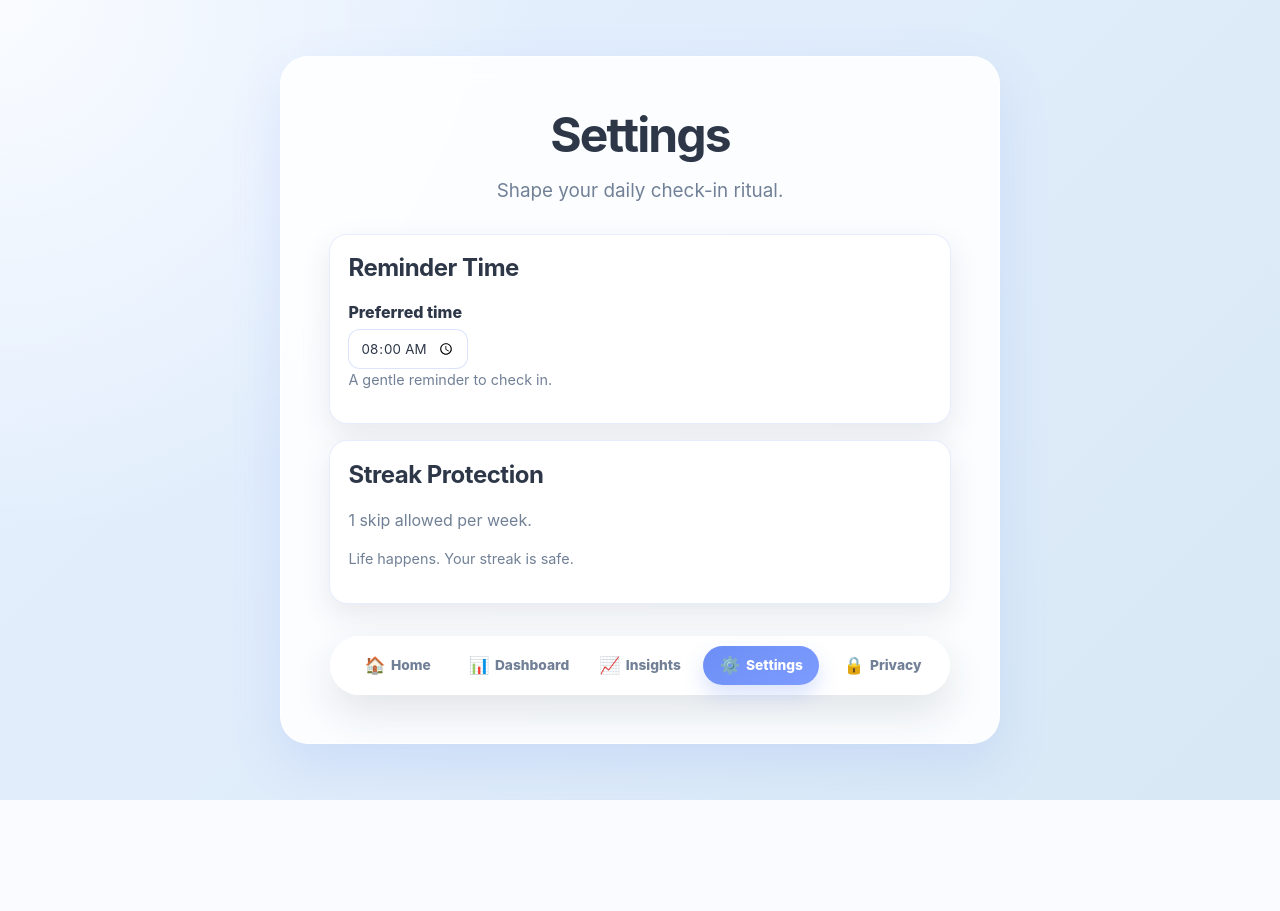
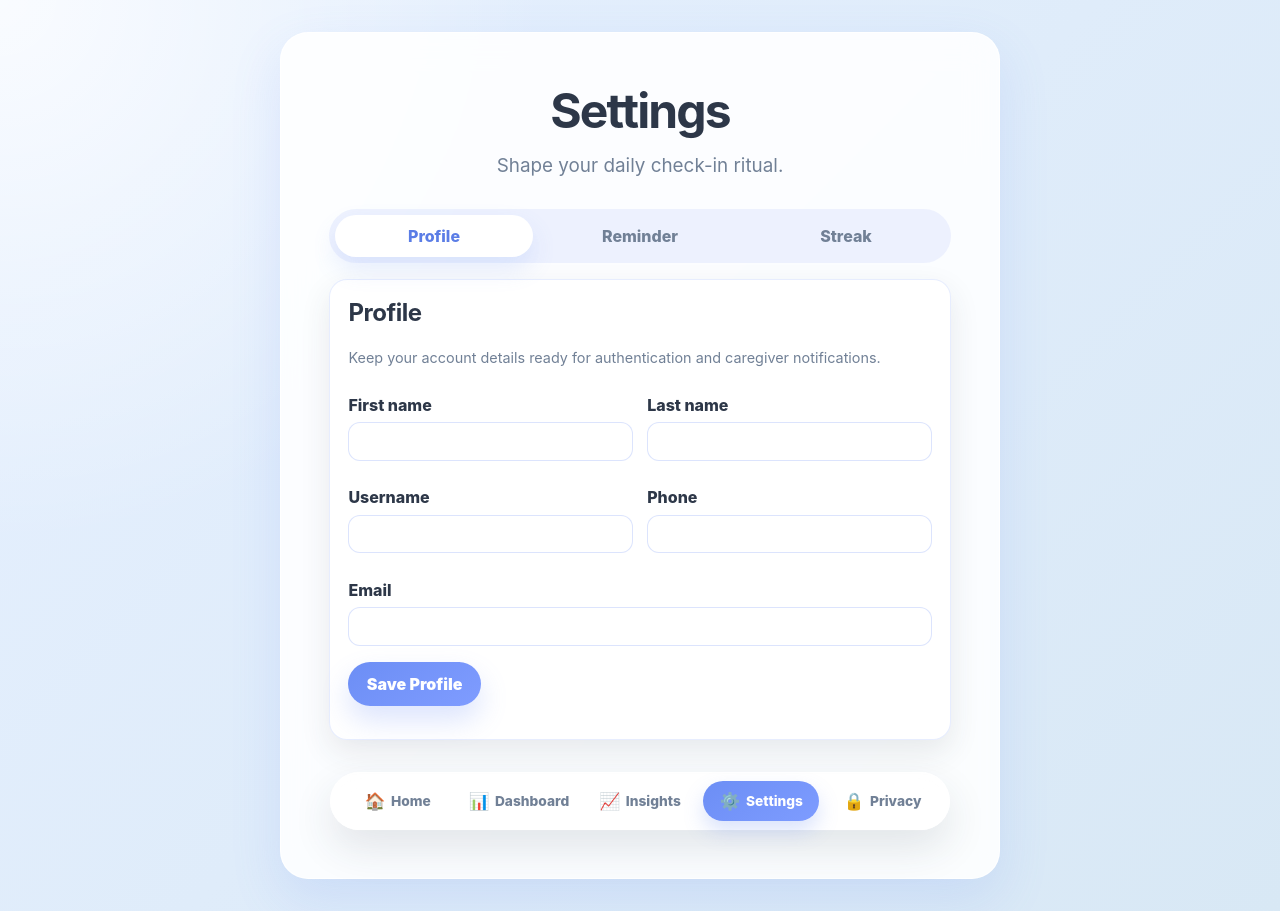
Before and after one commit to SovanMazumdar/are-you-alive, a Flask app: page /settings in a window 1280 px wide. Before the commit the page ends 800 px from the top, so only its background shows below. Run offline with Flask 3, Linux system fonts and the light colour scheme.

Commit message:
Implement launch, profile, and reminder features (#13)
Added an Android launch scaffold with a 5-second SplashActivity, branded splash layout, launcher manifest wiring, theme/color/string/vector resources, and Google Sign-In/Firebase dependencies.

Implemented Android Google Sign-In flow with Firebase Auth and WebView loading after sign-in.

Updated the home check-in markup and CSS to render a concentric circle button with black outer ring, color-matched gap, and inner button.

Added backend FCM midnight reminder support with APScheduler configuration, FCM push sending, daily missed-check-in detection, and scheduler startup toggle.

Added the Settings Profile/Reminder/Streak tab UI, editable profile fields, profile-loading/saving JavaScript, and /api/profile GET/PATCH persistence.

Added FCM scheduler environment examples and ignored local profile.json persistence.

Testing

✅ python3 -m py_compile app.py

✅ ENABLE_MIDNIGHT_SCHEDULER=false python3 - <<'PY' ... PY profile helper smoke test with local dependency stubs

✅ git diff --check

⚠️ python3 -m pip install -r requirements.txt — environment limitation: /usr/bin/python3 has no pip module installed.

⚠️ uv run --python 3.12 --with-requirements requirements.txt python - <<'PY' ... PY — environment limitation: package install could not reach PyPI due tunnel/connect failures.

Committed changes with commit ffadc86 and created the pull request metadata.

```diff
--- /dev/null
+++ b/android/app/src/main/res/values/colors.xml
@@ -0,0 +1,4 @@
+<?xml version="1.0" encoding="utf-8"?>
+<resources>
+    <color name="splash_dark">#0F172A</color>
+</resources>
--- /dev/null
+++ b/android/app/src/main/res/values/strings.xml
@@ -0,0 +1,5 @@
+<?xml version="1.0" encoding="utf-8"?>
+<resources>
+    <string name="app_name">Are You Alright!</string>
+    <string name="default_web_client_id">YOUR_WEB_CLIENT_ID.apps.googleusercontent.com</string>
+</resources>
--- a/app.py
+++ b/app.py
@@ -1,4 +1,4 @@
-from flask import Flask, render_template, jsonify
+from flask import Flask, render_template, jsonify, request
 import json
 import os
 from datetime import datetime, timedelta
@@ -8,6 +8,7 @@ import schedule
 import time
 import threading
 from dotenv import load_dotenv
+from apscheduler.schedulers.background import BackgroundScheduler
 
 load_dotenv()
 
@@ -23,10 +24,16 @@ logger = logging.getLogger(__name__)
 
 CONFIG = {
     "alert_time": os.environ.get("ALERT_TIME", "10:00"),
+    "midnight_reminder_timezone": os.environ.get("MIDNIGHT_REMINDER_TIMEZONE", "Asia/Kolkata"),
+    "midnight_reminder_hour": int(os.environ.get("MIDNIGHT_REMINDER_HOUR", "23")),
+    "midnight_reminder_minute": int(os.environ.get("MIDNIGHT_REMINDER_MINUTE", "0")),
 }
 
 CHECKINS_FILE = "checkins.json"
+PROFILE_FILE = "profile.json"
 DASHBOARD_WINDOW_DAYS = 30
+PROFILE_FIELDS = ("firstName", "lastName", "username", "email", "phone")
+_scheduler = None
 
 
 # ---------------------------------------------------
@@ -44,6 +51,31 @@ def load_checkins():
 def save_checkins(checkins):
     with open(CHECKINS_FILE, "w", encoding="utf-8") as f:
         json.dump(checkins, f)
+
+
+def get_default_profile():
+    return {field: "" for field in PROFILE_FIELDS}
+
+
+def load_profile():
+    if not os.path.exists(PROFILE_FILE):
+        return get_default_profile()
+
+    with open(PROFILE_FILE, "r", encoding="utf-8") as f:
+        saved_profile = json.load(f)
+
+    profile = get_default_profile()
+    if isinstance(saved_profile, dict):
+        for field in PROFILE_FIELDS:
+            value = saved_profile.get(field, "")
+            profile[field] = "" if value is None else str(value)
+
+    return profile
+
+
+def save_profile(profile):
+    with open(PROFILE_FILE, "w", encoding="utf-8") as f:
+        json.dump(profile, f, indent=2)
 
 
 def _parse_checkin_date(date_str):
@@ -218,6 +250,85 @@ def api_error_response(route_name):
 
 
 # ---------------------------------------------------
+# Push Notifications
+# ---------------------------------------------------
+
+def send_fcm_push(token, title, body):
+    """Send a push notification via FCM's legacy endpoint when configured."""
+    if not token:
+        logger.info("Skipping FCM push: FCM_DEVICE_TOKEN is not configured")
+        return False
+
+    server_key = os.environ.get("FCM_SERVER_KEY")
+    if not server_key:
+        logger.info("Skipping FCM push: FCM_SERVER_KEY is not configured")
+        return False
+
+    import requests
+
+    auth_value = server_key if server_key.startswith(("Bearer ", "key=")) else f"Bearer {server_key}"
+    headers = {
+        "Authorization": auth_value,
+        "Content-Type": "application/json",
+    }
+    payload = {"to": token, "notification": {"title": title, "body": body}}
+
+    response = requests.post(
+        "https://fcm.googleapis.com/fcm/send",
+        json=payload,
+        headers=headers,
+        timeout=10,
+    )
+    response.raise_for_status()
+    logger.info("Sent midnight FCM reminder")
+    return True
+
+
+def send_midnight_reminder():
+    """Fires at 23:00 daily — warns users who haven't checked in."""
+    checkins = normalize_checkins(load_checkins())
+    today = datetime.now().date().isoformat()
+
+    if today in {c["date"] for c in checkins}:
+        logger.info("Skipping midnight reminder: today's check-in already exists")
+        return False
+
+    return send_fcm_push(
+        token=os.environ.get("FCM_DEVICE_TOKEN"),
+        title="Are You Alright!",
+        body="Don't forget to check in before midnight! 🌙",
+    )
+
+
+def start_midnight_scheduler():
+    global _scheduler
+
+    if _scheduler and _scheduler.running:
+        return _scheduler
+
+    _scheduler = BackgroundScheduler(timezone=CONFIG["midnight_reminder_timezone"])
+    _scheduler.add_job(
+        send_midnight_reminder,
+        "cron",
+        hour=CONFIG["midnight_reminder_hour"],
+        minute=CONFIG["midnight_reminder_minute"],
+        id="midnight-fcm-reminder",
+        replace_existing=True,
+    )
+    _scheduler.start()
+    logger.info(
+        "Started midnight reminder scheduler for %02d:%02d %s",
+        CONFIG["midnight_reminder_hour"],
+        CONFIG["midnight_reminder_minute"],
+        CONFIG["midnight_reminder_timezone"],
+    )
+    return _scheduler
+
+if os.environ.get("ENABLE_MIDNIGHT_SCHEDULER", "true").lower() == "true":
+    start_midnight_scheduler()
+
+
+# ---------------------------------------------------
 # Routes
 # ---------------------------------------------------
 
@@ -317,6 +428,24 @@ def insights_api():
     return jsonify(get_insights_data())
 
 
+@app.route("/api/profile", methods=["GET", "PATCH"])
+@api_error_response("Profile")
+def profile_api():
+    if request.method == "GET":
+        return jsonify(load_profile())
+
+    payload = request.get_json(silent=True) or {}
+    profile = load_profile()
+
+    for field in PROFILE_FIELDS:
+        if field in payload:
+            value = payload[field]
+            profile[field] = "" if value is None else str(value).strip()
+
+    save_profile(profile)
+    return jsonify({"status": "success", "profile": profile})
+
+
 @app.route("/health")
 def health():
     return jsonify({"status": "ok"}), 200
--- a/requirements.txt
+++ b/requirements.txt
@@ -2,3 +2,5 @@ Flask==2.3.3
 gunicorn==21.2.0
 schedule==1.2.0
 python-dotenv==1.0.0
+APScheduler==3.10.4
+requests==2.32.3
--- a/static/css/styles.css
+++ b/static/css/styles.css
@@ -490,19 +522,78 @@ h2 {
     line-height: 1.5;
 }
 
+.settings-tabs {
+    display: grid;
+    grid-template-columns: repeat(3, minmax(0, 1fr));
+    gap: 0.45rem;
+    margin: 1.2rem 0 0.5rem;
+    padding: 0.35rem;
+    border-radius: 999px;
+    background: rgba(108, 142, 245, 0.10);
+}
+
+.settings-tab {
+    border: 0;
+    border-radius: 999px;
+    background: transparent;
+    color: var(--color-muted);
+    cursor: pointer;
+    font: inherit;
+    font-weight: 800;
+    padding: 0.7rem 0.9rem;
+    transition: background var(--ease), color var(--ease), box-shadow var(--ease);
+}
+
+.settings-tab.active {
+    background: #FFFFFF;
+    color: var(--color-primary-dark);
+    box-shadow: 0 12px 24px rgba(108, 142, 245, 0.16);
+}
+
+.settings-panel[hidden] {
+    display: none;
+}
+
+.profile-grid {
+    display: grid;
+    grid-template-columns: repeat(2, minmax(0, 1fr));
+    gap: 0.9rem;
+}
+
+.profile-grid .full-width {
+    grid-column: 1 / -1;
+}
+
 .setting-card label {
     display: block;
     margin-top: 0.75rem;
     font-weight: 800;
 }
 
-.setting-card input[type="time"] {
+.setting-card input[type="time"],
+.setting-card input[type="text"],
+.setting-card input[type="email"],
+.setting-card input[type="tel"] {
+    width: 100%;
     margin-top: 0.45rem;
-    padding: 0.55rem 0.7rem;
+    padding: 0.65rem 0.75rem;
     border-radius: 12px;
     border: 1px solid rgba(108, 142, 245, 0.24);
     font-family: inherit;
     color: var(--color-text);
+}
+
+.settings-save-btn {
+    border: 0;
+    border-radius: 999px;
+    background: linear-gradient(145deg, var(--color-primary), #7f9cff);
+    color: #FFFFFF;
+    cursor: pointer;
+    font: inherit;
+    font-weight: 900;
+    margin-top: 1rem;
+    padding: 0.75rem 1.15rem;
+    box-shadow: 0 14px 28px rgba(108, 142, 245, 0.24);
 }
 
 .setting-copy {
--- /dev/null
+++ b/static/js/settings.js
@@ -0,0 +1,68 @@
+document.addEventListener("DOMContentLoaded", () => {
+    const tabs = document.querySelectorAll("[data-settings-tab]");
+    const panels = document.querySelectorAll("[data-settings-panel]");
+    const profileForm = document.getElementById("profile-form");
+    const profileStatus = document.getElementById("profile-save-status");
+
+    tabs.forEach((tab) => {
+        tab.addEventListener("click", () => {
+            const target = tab.dataset.settingsTab;
+
+            tabs.forEach((item) => {
+                const isActive = item === tab;
+                item.classList.toggle("active", isActive);
+                item.setAttribute("aria-selected", String(isActive));
+            });
+
+            panels.forEach((panel) => {
+                panel.hidden = panel.dataset.settingsPanel !== target;
+            });
+        });
+    });
+
+    async function loadProfile() {
+        try {
+            const response = await fetch("/api/profile");
+            if (!response.ok) {
+                throw new Error("Unable to load profile");
+            }
+
+            const profile = await response.json();
+            Object.entries(profile).forEach(([key, value]) => {
+                const field = profileForm?.elements[key];
+                if (field) {
+                    field.value = value || "";
+                }
+            });
+        } catch (error) {
+            if (profileStatus) {
+                profileStatus.textContent = "Profile details could not be loaded.";
+            }
+        }
+    }
+
+    profileForm?.addEventListener("submit", async (event) => {
+        event.preventDefault();
+        profileStatus.textContent = "Saving profile...";
+
+        const data = Object.fromEntries(new FormData(profileForm).entries());
+
+        try {
+            const response = await fetch("/api/profile", {
+                method: "PATCH",
+                headers: { "Content-Type": "application/json" },
+                body: JSON.stringify(data),
+            });
+
+            if (!response.ok) {
+                throw new Error("Unable to save profile");
+            }
+
+            profileStatus.textContent = "Profile saved.";
+        } catch (error) {
+            profileStatus.textContent = "Profile could not be saved. Please try again.";
+        }
+    });
+
+    loadProfile();
+});
--- a/templates/settings.html
+++ b/templates/settings.html
@@ -12,18 +12,50 @@
         <h1>Settings</h1>
         <p class="subtitle">Shape your daily check-in ritual.</p>
 
-        <div class="setting-card">
+        <div class="settings-tabs" role="tablist" aria-label="Settings sections">
+            <button class="settings-tab active" id="profile-tab" type="button" role="tab" aria-selected="true" aria-controls="profile-panel" data-settings-tab="profile">Profile</button>
+            <button class="settings-tab" id="reminder-tab" type="button" role="tab" aria-selected="false" aria-controls="reminder-panel" data-settings-tab="reminder">Reminder</button>
+            <button class="settings-tab" id="streak-tab" type="button" role="tab" aria-selected="false" aria-controls="streak-panel" data-settings-tab="streak">Streak</button>
+        </div>
+
+        <section class="setting-card settings-panel" id="profile-panel" role="tabpanel" aria-labelledby="profile-tab" data-settings-panel="profile">
+            <h2>Profile</h2>
+            <p class="setting-helper">Keep your account details ready for authentication and caregiver notifications.</p>
+            <form id="profile-form">
+                <div class="profile-grid">
+                    <label for="firstName">First name
+                        <input id="firstName" name="firstName" type="text" autocomplete="given-name">
+                    </label>
+                    <label for="lastName">Last name
+                        <input id="lastName" name="lastName" type="text" autocomplete="family-name">
+                    </label>
+                    <label for="username">Username
+                        <input id="username" name="username" type="text" autocomplete="username">
+                    </label>
+                    <label for="phone">Phone
+                        <input id="phone" name="phone" type="tel" autocomplete="tel">
+                    </label>
+                    <label for="email" class="full-width">Email
+                        <input id="email" name="email" type="email" autocomplete="email">
+                    </label>
+                </div>
+                <button class="settings-save-btn" type="submit">Save Profile</button>
+                <p id="profile-save-status" class="setting-helper" role="status" aria-live="polite"></p>
+            </form>
+        </section>
+
+        <section class="setting-card settings-panel" id="reminder-panel" role="tabpanel" aria-labelledby="reminder-tab" data-settings-panel="reminder" hidden>
             <h2>Reminder Time</h2>
             <label for="reminder-time">Preferred time</label>
             <input id="reminder-time" type="time" value="08:00">
-            <p class="setting-helper">A gentle reminder to check in.</p>
-        </div>
+            <p class="setting-helper">A gentle reminder to check in. The backend FCM scheduler also warns at 23:00 Asia/Kolkata when you have not checked in.</p>
+        </section>
 
-        <div class="setting-card">
+        <section class="setting-card settings-panel" id="streak-panel" role="tabpanel" aria-labelledby="streak-tab" data-settings-panel="streak" hidden>
             <h2>Streak Protection</h2>
             <p>1 skip allowed per week.</p>
             <p class="setting-helper">Life happens. Your streak is safe.</p>
-        </div>
+        </section>
 
         <nav class="bottom-nav" aria-label="Primary navigation">
             <a href="/" class="nav-item"><span class="nav-icon" aria-hidden="true">🏠</span><span>Home</span></a>
@@ -33,5 +65,7 @@
             <a href="/privacy" class="nav-item"><span class="nav-icon" aria-hidden="true">🔒</span><span>Privacy</span></a>
         </nav>
     </div>
+
+    <script src="{{ url_for('static', filename='js/settings.js') }}"></script>
 </body>
 </html>
```
Also changed, not shown: other parts of static/css/styles.css (+46 -5 lines), android/app/src/main/AndroidManifest.xml (added, +22 -0 lines), android/app/src/main/res/drawable/ic_launcher_foreground.xml (added, +13 -0 lines), android/app/src/main/res/layout/activity_splash.xml (added, +30 -0 lines), android/app/src/main/res/values/styles.xml (added, +10 -0 lines), templates/index.html (+9 -3 lines), 5 other files.
